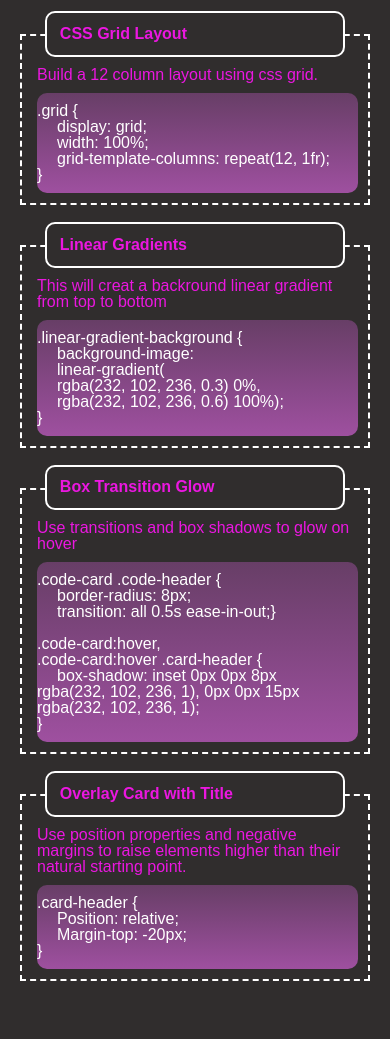
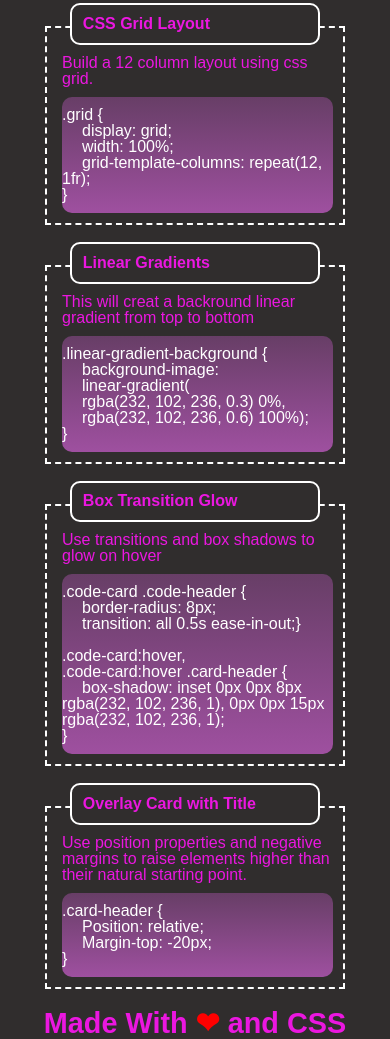
Before and after one commit to Neglon/minitwo, a plain HTML site: page index.html in a window 390 px wide. Shown: the part 622-1661 px from the top of the page. Before the commit the page ends 1623 px from the top, so only its background shows below. Drawn offline with Linux system fonts and the light colour scheme.

Commit message:
added media queries and footer
added break points for screen sizes and added the footer

```diff
--- a/Assets/style.css
+++ b/Assets/style.css
@@ -4,7 +4,7 @@ body {
 }
 
 header {
-    display: bloxk;
+    display: block;
     text-align: center;
 }
 
@@ -33,7 +33,7 @@ main {
     flex-wrap: wrap;
     flex-direction: row;
     justify-content: space-evenly;
-    flex-basis: 33.33%;
+    flex-basis: 26%;
 }
 
 
@@ -42,7 +42,7 @@ main {
     border-style: dashed;
     border-color: white;
     border-width: 2px;
-    width: 350px;
+    width: 300px;
     padding-left: 15px;
     padding-right: 10px;
     height: 300px auto;
@@ -63,7 +63,7 @@ main {
     margin-left: 8px;
     margin-bottom: 10px;
     padding: 4%;
-    width:300px;
+    width:250px;
 }
 
 
@@ -104,3 +104,23 @@ main {
 #indent {
     margin-left: 20px;
 }
+
+footer h2{
+    font-size: 180%;
+    text-align: center;
+}
+
+footer span{
+    color: red;
+}
+
+@media screen and (max-width: 992px) {
+    .snippets {
+        flex-basis: 50%;
+    }
+}
+@media screen and (max-width: 768px) {
+    .snippets {
+        flex-basis: 60%;
+    }
+}
--- a/index.html
+++ b/index.html
@@ -95,7 +95,8 @@
                                     <span id="indent">box-shadow: inset 0px 0px 8px</span><br>
                                     rgba(232, 102, 236, 1), 0px 0px 15px<br>
                                     rgba(232, 102, 236, 1);<br>
-                                }</p>
+                                    }
+                                </p>
                             </div>
                     </section>
                 </div>
@@ -119,38 +120,11 @@
 
 
 
-
-
-
-
-
-
-
-
-
-
-
-
-
-
-
-            </div>
-
-
-
-
-
-
-
-
-
-
-
-
-
         </main>
 
-
+        <footer>
+            <h2>Made With <span>&#10084</span> and CSS</h2>
+        </footer>
 
 
 
```
Lines whose indentation alone changed are shown as unchanged.
